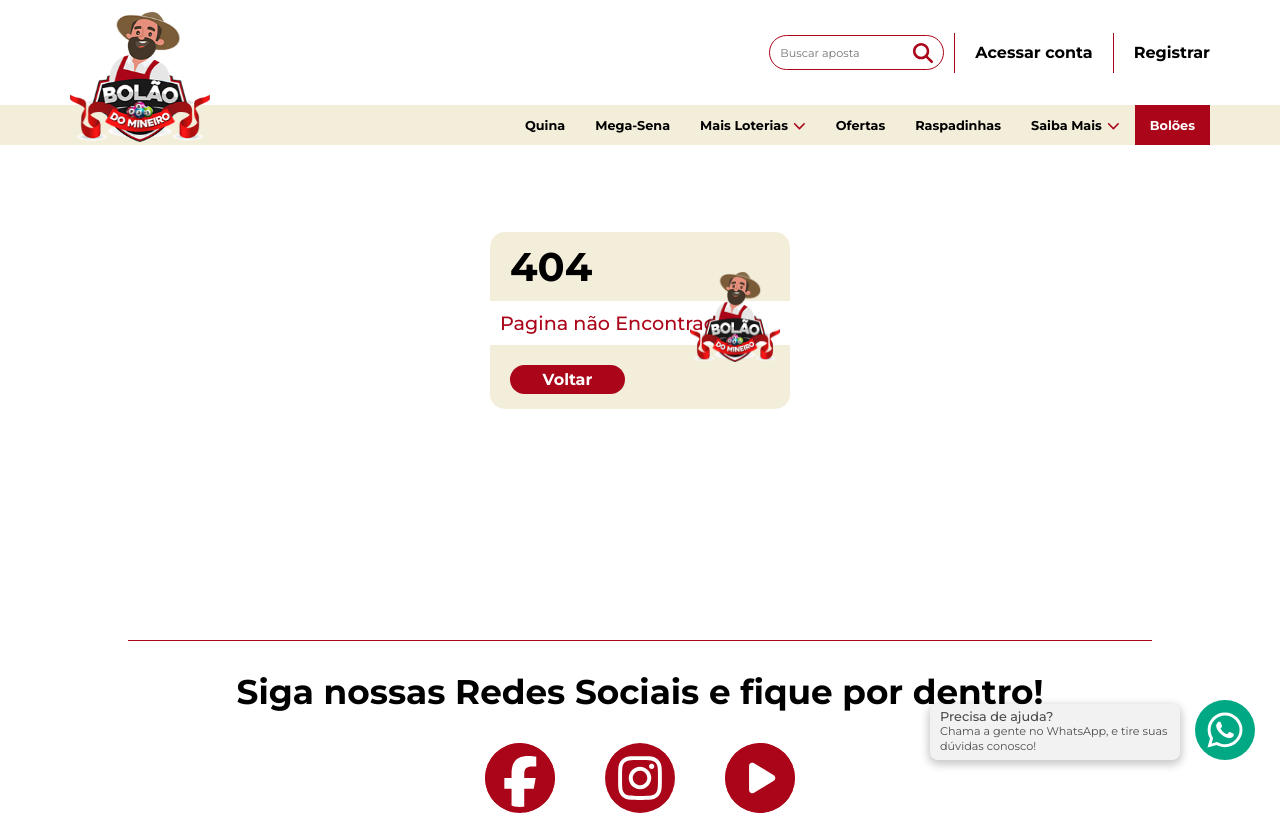
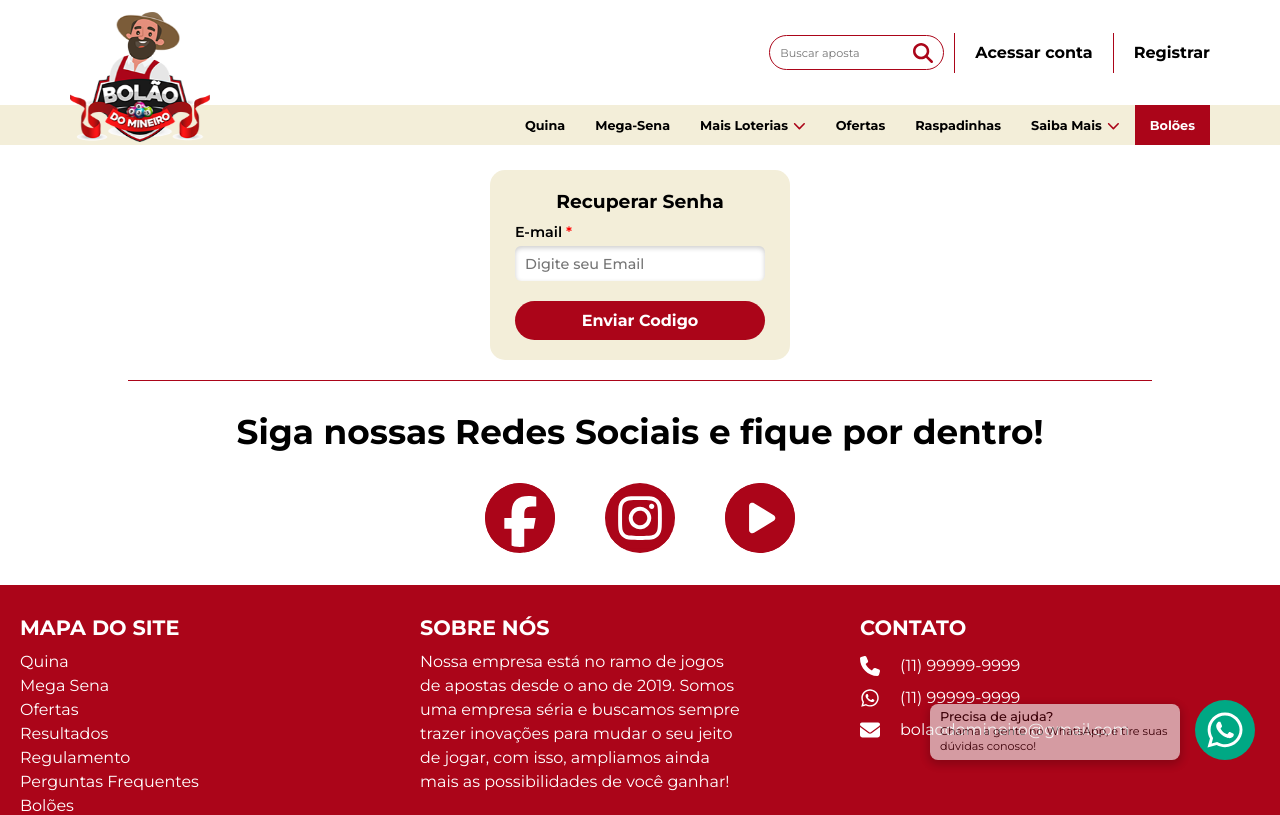
Before and after one commit to bolaodomineiro/app, a React (Vite) app: page /passwordRecovery in a window 1280 px wide. Shown: the top 815 px of the page. Built offline with nearby package versions, Linux system fonts and the light colour scheme.

Commit message:
feat: add password-recovery

```diff
--- a/src/Rotas.jsx
+++ b/src/Rotas.jsx
@@ -4,12 +4,11 @@ import Rule from "./pages/regulation/Rule";
 import FaqSection from "./pages/faq/FaqSection.";
 import Login from "./pages/login/Login";
 import Register from "./pages/register/Register"
-import NotFoundPage from "./pages/notFoundPage/NotFoundPage";
-import { useAuthContext } from "./context/AuthContext"
+import PasswordRecovery from "./pages/passwordRecovery/PasswordRecovery";
 
 export const Rotas = () => {
 
-    const { Authenticated } = useAuthContext();
+    const getToken = localStorage.getItem("token");
 
     return (
         <>
@@ -17,9 +16,10 @@ export const Rotas = () => {
                 <Route path="/" element={<Home />} />
                 <Route path="/Rule" element={<Rule />} />
                 <Route path="/FaqSection" element={<FaqSection />} />
-                { !Authenticated && <Route path="/Login" element={<Login />} /> }
-                { !Authenticated && <Route path="/Register" element={<Register />} />}
-                <Route path="*" element={<NotFoundPage/>} />
+                { !getToken ? <Route path="/Login" element={<Login />} />  : <Route path="/Login" element={<Home />} />}
+                { !getToken ? <Route path="/Register" element={<Register />} /> : <Route path="/Register" element={<Home />} />}
+                { !getToken ? <Route path="/passwordRecovery" element={<PasswordRecovery />} /> : <Route path="/PasswordRecovery" element={<Home />} />}
+                {/* <Route path="*" element={<NotFoundPage/>} /> */}
             </Routes>
         </>
     )
--- a/src/components/button/logoutBtn.jsx
+++ b/src/components/button/logoutBtn.jsx
@@ -1,5 +1,6 @@
 // src/components/button/LogoutBtn.jsx
 import React from "react";
+import  { Button } from "./logoutStyles";
 import { useAuthContext } from "../../context/AuthContext";
 import { useNavigate } from "react-router-dom";
 
@@ -13,9 +14,9 @@ const LogoutBtn = () => {
   };
 
   return (
-    <button onClick={handleLogout} className="logout-btn">
+    <Button onClick={handleLogout} >
       Sair
-    </button>
+    </Button>
   );
 };
 
--- /dev/null
+++ b/src/components/button/logoutStyles.jsx
@@ -0,0 +1,21 @@
+import styled from "styled-components";
+
+export const Button = styled.button`
+    display: flex;
+    justify-content: center;
+    align-items: center;
+    background-color: #AB0519;
+    color: #fff;
+    border: none;
+    width: 115px;
+    padding: 5px;
+    border-radius: 30px;
+    font-weight: bold;
+    font-size: 1rem;
+    cursor: pointer;
+    transition: all 0.5s;
+
+    &:hover {
+        background-color:#e90621;
+    }
+`
--- a/src/components/header/Header.jsx
+++ b/src/components/header/Header.jsx
@@ -11,6 +11,11 @@ import { useAuthContext } from "../../context/AuthContext";
 import { useNavigate } from "react-router-dom";
 
 const Header = () => {
+
+    const getUseName = JSON.parse(localStorage.getItem("userName"));
+    const getUsePhoto = JSON.parse(localStorage.getItem("userPhoto"));
+    const getToken = localStorage.getItem("token");
+
     const [menu, setMenu] = useState(true);
     const { Authenticated } = useAuthContext();
 
@@ -34,13 +39,13 @@ const Header = () => {
                         <FontAwesomeIcon className="search_icone" icon={faMagnifyingGlass} />
                     </Search_area>
                     <div>
-                        {Authenticated ? (
+                        {Authenticated || getToken  ? (
                             <div className="user_area">
                                 <div>
                                     Bem vindo,
-                                    <span className="userName">usuário</span>
+                                    <span className="userName"> {getUseName ? getUseName : "usuário"}</span>
                                 </div>
-                                <img src="https://cdn-icons-png.flaticon.com/512/149/149071.png" alt="" />
+                                {/* <img src={getUsePhoto ? getUsePhoto : "https://cdn-icons-png.flaticon.com/512/149/149071.png"} alt="" /> */}
                                 <LogoutBtn />
                             </div>
                         ) : (
@@ -55,7 +60,7 @@ const Header = () => {
                         )}
                     </div>
 
-                    <div className="cart_area" style={{ display: Authenticated ? "flex" : "none" }}>
+                    <div className="cart_area" style={{ display: Authenticated || getToken ? "flex" : "none" }}>
                         <FontAwesomeIcon className="cart_icone" icon={faCartShopping} />
                         <div className="cart_info">
                             <p>Saldo: R$ 0,00</p>
--- a/src/components/header/HeaderStyles.jsx
+++ b/src/components/header/HeaderStyles.jsx
@@ -107,6 +107,7 @@ export const HeaderContainer = styled.header`
                 color: #AB0519;
                 font-weight: bold;
                 font-size: 1rem;
+                padding: 0px 5px;
 
             }
 
--- a/src/pages/login/Login.jsx
+++ b/src/pages/login/Login.jsx
@@ -41,7 +41,7 @@ const Login = () => {
                 </div>
                 <Btn text="Entrar" type="submit" />
                 <div className="forgot">
-                    <Link className="forgot_link">Esqueceu sua senha?</Link>
+                    <Link className="forgot_link" to="/passwordRecovery">Esqueceu sua senha?</Link>
                 </div>
                 <Link className="register_link" to="/register">
                     Criar conta
--- a/src/pages/login/LoginData.jsx
+++ b/src/pages/login/LoginData.jsx
@@ -19,7 +19,10 @@ export async function signInUser(email, password) {
     const userCredential = await signInWithEmailAndPassword(auth, email, password);
     const user = userCredential.user;
 
-    console.log("Login realizado com sucesso:", user);
+    // console.log("Login realizado com sucesso:", user);
+
+    localStorage.setItem("userName", JSON.stringify(user.displayName));
+    localStorage.setItem("userPhoto", JSON.stringify(user.photoURL));
 
     return { success: true, user };
   } catch (error) {
--- /dev/null
+++ b/src/pages/passwordRecovery/PasswordRecovery.jsx
@@ -0,0 +1,45 @@
+import React, { useState } from "react";
+import { ContainerRecovery } from "./PasswordRecoveryStyles";
+import Btn from "../../components/button/Btn";
+import { verifyAndSendCode } from "./RecoveryData";
+
+const PasswordRecovery = () => {
+
+    const [resultApi, setResultApi] = useState("");
+
+    const handleSubmit = async (event) => {
+        event.preventDefault();
+        const form = event.target;
+        const email = form.email.value.trim().toLowerCase();
+
+        const result = await verifyAndSendCode(email);
+
+        if (result.success) {
+            alert(result.message);
+            setResultApi(true);
+        } else {
+            alert(`error em enviar email de verificação`);
+            setResultApi(result.message);
+        }
+    }
+
+    return (
+        <ContainerRecovery>
+            <form id="registerForm" onSubmit={handleSubmit}>
+                <h3>Recuperar Senha</h3>
+                <div>
+                    <label>E-mail <span className="asterisk">*</span></label>
+                    <input id="email" name="email" type="email" placeholder="Digite seu Email" required />
+                    <Btn text="Enviar Codigo" type="submit" />
+                </div>
+                { resultApi !== "" &&
+                <div>
+                    <p className="success">{resultApi}</p>
+                </div>
+                }
+            </form>
+        </ContainerRecovery>
+    );
+};
+
+export default PasswordRecovery
--- /dev/null
+++ b/src/pages/passwordRecovery/PasswordRecoveryStyles.jsx
@@ -0,0 +1,70 @@
+import styled from "styled-components";
+
+export const ContainerRecovery = styled.section`
+    width: 100%;
+    display: flex;
+    justify-content: center;
+    align-items: center;
+    padding: 20px 10px;
+    background-color: #fff;
+    margin-top: 150px;
+
+    form {
+        display: flex;
+        flex-direction: column;
+        align-items: center;
+        justify-content: center;
+        gap: 10px;
+        width: 300px;
+        border-radius: 15px;
+        background-color: #F3EED9;
+        padding: 20px;
+
+        label {
+        display:block;
+        font-weight: 600;
+        font-size: 0.9rem;
+        padding:  0px 0px 5px;
+        cursor: pointer;
+        }
+
+        input {
+            display: flex;
+            align-items: center;
+            width: 250px;
+            height: 35px;
+            border-radius: 6px;
+            padding-left: 10px;
+            cursor: pointer;
+            color: #000;
+            border: none;
+            font-size: 0.9rem;
+            font-weight: bold;
+            box-shadow: inset 0px 2px 5px 0px rgba(0, 0, 0, 0.2);
+            margin-bottom: 1rem;
+        }
+
+        input::placeholder {
+            font-size: 0.9rem;
+            font-weight: 500;
+        }
+
+        button {
+            width: 250px;
+            padding: 10px 0px;
+            margin-top: 20px;
+        }
+
+        .asterisk {
+            color:red;
+        }
+
+        .success {
+            text-align: center;
+            font-weight: 600;
+            font-size: 0.8rem;
+            color: #000;
+        }
+
+    }
+`
--- /dev/null
+++ b/src/pages/passwordRecovery/RecoveryData.jsx
@@ -0,0 +1,50 @@
+
+import { initializeApp } from 'firebase/app';
+import { getAuth, sendSignInLinkToEmail, fetchSignInMethodsForEmail } from 'firebase/auth';
+
+    const firebaseConfig = {
+        apiKey: "AIzaSyAxejO0T_asVRfIETOB8FIK8HJ1J09jCDc",
+        authDomain: "bolaomineiro-bd92d.firebaseapp.com",
+        projectId: "bolaomineiro-bd92d",
+        storageBucket: "bolaomineiro-bd92d.firebasestorage.app",
+        messagingSenderId: "216084526672",
+        appId: "1:216084526672:web:03c16ea415ae6bbea34355",
+        measurementId: "G-T62C0FZD7Q",
+    };
+
+    const app = initializeApp(firebaseConfig);
+    const auth = getAuth(app);
+
+async function verifyAndSendCode(email) {
+    try {
+        // Verifica se o e-mail está registrado
+        const signInMethods = await fetchSignInMethodsForEmail(auth, email);
+        console.log("Métodos de login encontrados:", signInMethods);
+
+        if (signInMethods.length > 0) {
+        console.log("Email registrado. Enviando código.");
+
+        // Configuração do link de autenticação por e-mail
+        const actionCodeSettings = {
+            url: `https://your-app-url.com/finishSignUp?email=${encodeURIComponent(email)}`,
+            handleCodeInApp: true,
+        };
+
+        // Envia o link de autenticação por e-mail
+        await sendSignInLinkToEmail(auth, email, actionCodeSettings);
+        console.log("Código enviado para o e-mail:", email);
+        // Armazena o e-mail localmente para ser usado posteriormente
+        window.localStorage.setItem("emailForSignIn", email);
+        return { success: true, message: "Código enviado com sucesso." };
+
+        } else {
+            console.log("E-mail não registrado.");
+            return { success: false, message: "E-mail não registrado. Por favor, cadastre-se primeiro." };
+        }
+    } catch (error) {
+        console.error("Erro ao verificar ou enviar código:", error.message);
+        return { success: false, message: error.message };
+    }
+    }
+
+    export { verifyAndSendCode };
```
